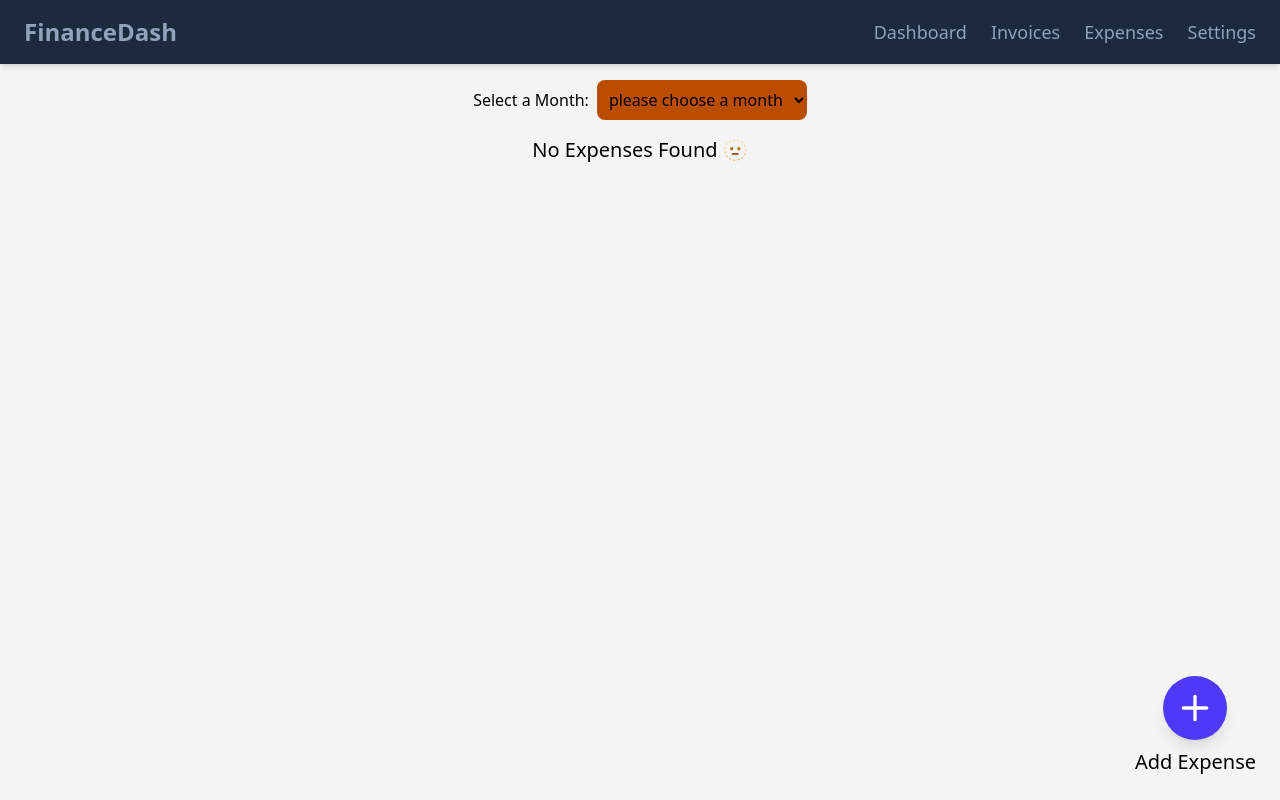
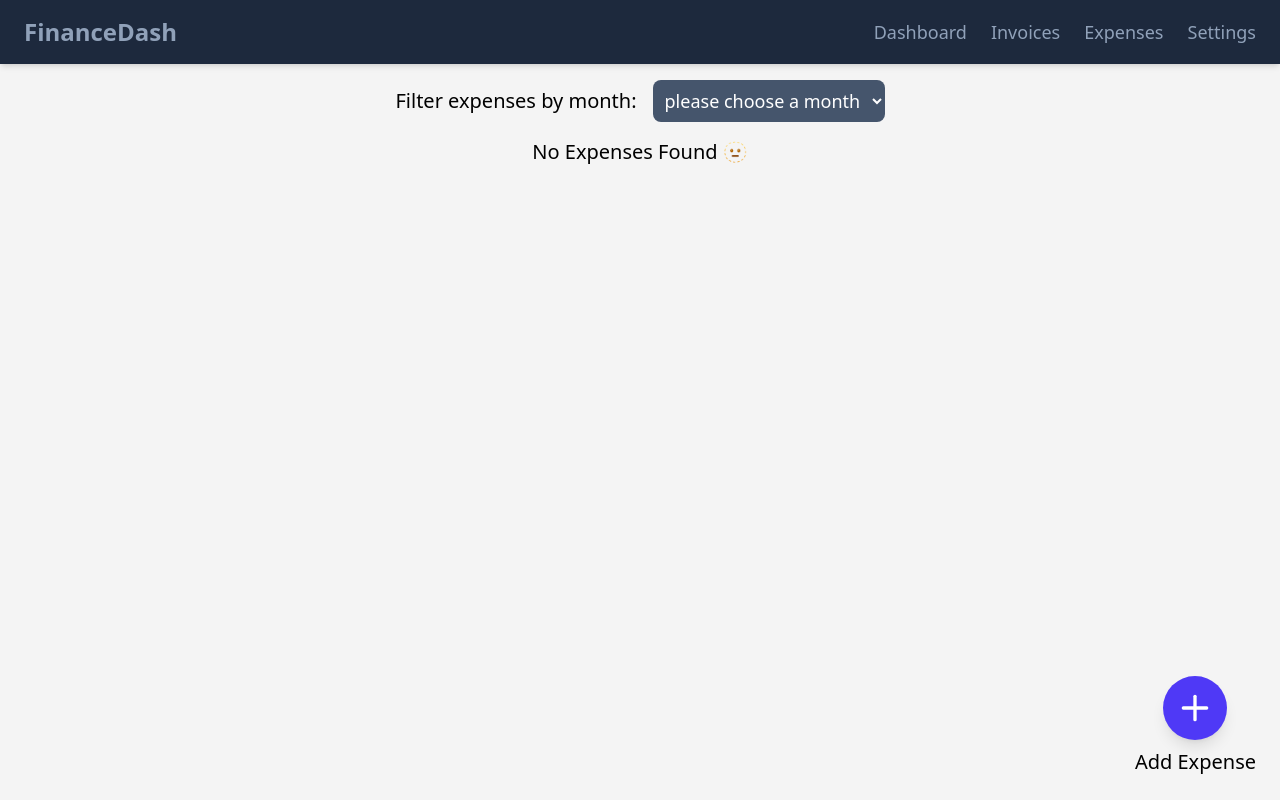
Before and after one commit to SivaKrishna6745/ExpenseTracker, a React (Vite) app: page /expenses in a window 1280 px wide. Built offline with nearby package versions, Linux system fonts and the light colour scheme.

Commit message:
feat: Update MonthSelector logic and styling chore: Remove MonthSelector from Dashboard

```diff
--- a/src/components/MonthSelector.tsx
+++ b/src/components/MonthSelector.tsx
@@ -1,3 +1,6 @@
+import { useDispatch } from 'react-redux';
+import { setSelectedMonth } from '../features/expenses/expenseSlice';
+
 type MonthSelectorProps = {
     selectedMonth: string;
     onChange: (month: string) => void;
@@ -6,17 +9,26 @@ type MonthSelectorProps = {
 };
 
 const MonthSelector = ({ selectedMonth, onChange, availableMonths }: MonthSelectorProps) => {
+    const dispatch = useDispatch();
     const allMonths = ['Jan', 'Feb', 'Mar', 'Apr', 'May', 'Jun', 'Jul', 'Aug', 'Sep', 'Oct', 'Nov', 'Dec'];
     const monthsList = availableMonths?.length ? availableMonths : allMonths;
+    const handleMonthChange = (e: React.ChangeEvent<HTMLSelectElement>) => {
+        if (monthsList.includes(e.target.value)) dispatch(setSelectedMonth(e.target.value));
+        else dispatch(setSelectedMonth('jan'));
+    };
+
     return (
         <>
-            <div className="flex justify-center items-center flex-row gap-2">
-                <label htmlFor="month-select">Select a Month:</label>
+            <div className="flex flex-wrap justify-center items-center flex-row gap-4">
+                <label htmlFor="month-select" className="text-xl">
+                    Filter expenses by month:
+                </label>
                 <select
                     id="month-select"
                     value={selectedMonth}
-                    onChange={(e) => onChange(e.target.value)}
-                    className="bg-amber-700 dark:bg-amber-300 outline-0 p-2 rounded-lg"
+                    // onChange={(e) => onChange(e.target.value)}
+                    onChange={handleMonthChange}
+                    className="bg-slate-600 text-white dark:bg-slate-300 dark:text-slate-800 outline-0 p-2 rounded-lg text-lg cursor-pointer transition-all ease-in-out duration-100 hover:bg-slate-800/70 dark:hover:bg-slate-300/70 focus:outline-none focus:ring focus:ring-amber-700"
                 >
                     <option value="" disabled className="text-slate-800 opacity-50">
                         please choose a month
--- a/src/pages/Dashboard.tsx
+++ b/src/pages/Dashboard.tsx
@@ -1,4 +1,4 @@
-import useAppDispatch from '../hooks/useAppDispatch';
+// import useAppDispatch from '../hooks/useAppDispatch';
 import useFilteredExpenses from '../hooks/useFilteredExpenses';
 import useInvoiceSummary from '../hooks/useInvoiceSummary';
 import useSettings from '../hooks/useSettings';
@@ -6,13 +6,11 @@ import SummaryCard from '../components/SummaryCard';
 import { FileText, Wallet, CheckCircle, AlertCircle } from 'lucide-react';
 import CategoryChart from '../components/CategoryChart';
 import type { Expense } from '../types/expense';
-import MonthSelector from '../components/MonthSelector';
-import { useState } from 'react';
 
 const Dashboard = () => {
-    const dispatch = useAppDispatch();
-    const { totalAmount, invoicesCount, paidCount, dueCount } = useInvoiceSummary();
-    const { theme, currency } = useSettings();
+    // const dispatch = useAppDispatch();
+    const { totalAmount, paidCount, dueCount } = useInvoiceSummary();
+    const { currency } = useSettings();
     const { filteredExpenses } = useFilteredExpenses();
 
     const catergoryTotals: { [key: string]: number } = {};
@@ -28,11 +26,6 @@ const Dashboard = () => {
         category,
         amount,
     }));
-
-    const [selectedMonth, setSelectedMonth] = useState<string>('');
-    const handleSelectedMonth = (month: string) => {
-        setSelectedMonth(month);
-    };
 
     return (
         <div className="mx-4 my-2">
@@ -69,9 +62,6 @@ const Dashboard = () => {
             <div className="mb-4">
                 <CategoryChart chartData={chartData} />
             </div>
-            <div className="mb-4">
-                <MonthSelector selectedMonth={selectedMonth} onChange={handleSelectedMonth} />
-            </div>
         </div>
     );
 };
```
